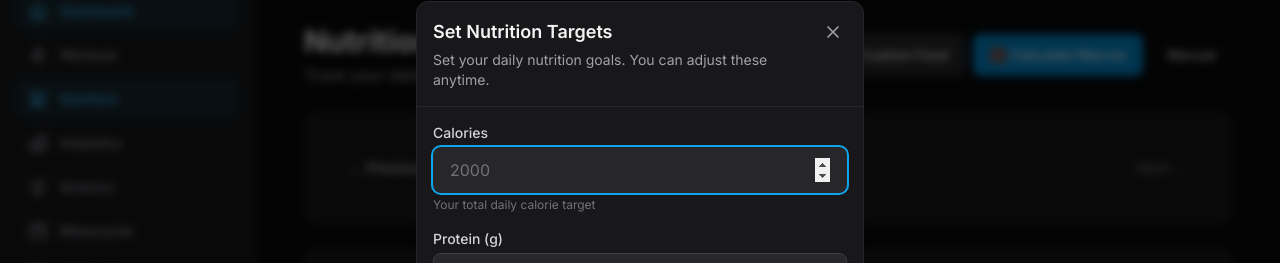
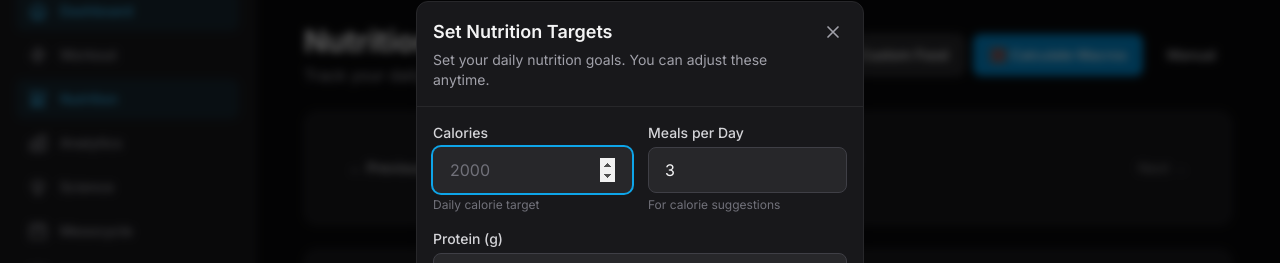
Before and after one commit to Joshfkon/workout-app, a Next.js app: page /dashboard/nutrition in a window 1280 px wide. Both pictures are taken after a click on the button "Manual". Shown: the part 89-352 px from the top of the page. Built offline with nearby package versions, Linux system fonts and the light colour scheme; no server answers.

Commit message:
Add remaining calories display and meals per day setting

```diff
--- a/app/(dashboard)/dashboard/nutrition/page.tsx
+++ b/app/(dashboard)/dashboard/nutrition/page.tsx
@@ -608,6 +608,7 @@ export default function NutritionPage() {
     protein: number;
     carbs: number;
     fat: number;
+    meals_per_day?: number;
   }) {
     const { data: { user } } = await supabase.auth.getUser();
     if (!user) return;
@@ -629,6 +630,7 @@ export default function NutritionPage() {
           protein: targets.protein,
           carbs: targets.carbs,
           fat: targets.fat,
+          meals_per_day: targets.meals_per_day || 3,
           updated_at: new Date().toISOString(),
         })
         .eq('user_id', user.id);
@@ -641,6 +643,7 @@ export default function NutritionPage() {
         protein: targets.protein,
         carbs: targets.carbs,
         fat: targets.fat,
+        meals_per_day: targets.meals_per_day || 3,
       });
       error = result.error;
     }
@@ -924,6 +927,69 @@ export default function NutritionPage() {
             </div>
           </div>
 
+          {/* Remaining Calories & Meal Suggestions */}
+          {nutritionTargets?.calories && (
+            <div className="mt-4 p-4 bg-surface-800/50 rounded-lg">
+              {(() => {
+                const remaining = (nutritionTargets.calories || 0) - dailyTotals.calories;
+                const mealsPerDay = nutritionTargets.meals_per_day || 3;
+
+                // Calculate which meals have been logged (have entries)
+                const mealsLogged = mealGroups.filter(m => m.entries.length > 0).length;
+                const mealsRemaining = Math.max(0, mealsPerDay - mealsLogged);
+
+                // Calculate suggested calories per remaining meal
+                const suggestedPerMeal = mealsRemaining > 0 ? Math.round(remaining / mealsRemaining) : 0;
+
+                // Find which meals are still empty (not snacks by default)
+                const emptyMeals = mealGroups
+                  .filter(m => m.entries.length === 0 && m.type !== 'snack')
+                  .map(m => m.label);
+
+                return (
+                  <div className="space-y-3">
+                    <div className="flex items-center justify-between">
+                      <div>
+                        <div className="text-sm text-surface-400">Calories Remaining</div>
+                        <div className={`text-2xl font-bold ${remaining >= 0 ? 'text-primary-400' : 'text-danger-400'}`}>
+                          {Math.round(remaining)} cal
+                        </div>
+                      </div>
+                      {remaining > 0 && mealsRemaining > 0 && (
+                        <div className="text-right">
+                          <div className="text-sm text-surface-400">
+                            Suggested per meal ({mealsRemaining} left)
+                          </div>
+                          <div className="text-xl font-semibold text-accent-400">
+                            ~{suggestedPerMeal} cal
+                          </div>
+                        </div>
+                      )}
+                    </div>
+
+                    {remaining > 0 && emptyMeals.length > 0 && (
+                      <p className="text-xs text-surface-500">
+                        Meals to log: {emptyMeals.join(', ')}
+                      </p>
+                    )}
+
+                    {remaining < 0 && (
+                      <p className="text-xs text-danger-400">
+                        You&apos;ve exceeded your daily target by {Math.abs(Math.round(remaining))} calories
+                      </p>
+                    )}
+
+                    {remaining > 0 && remaining < 100 && (
+                      <p className="text-xs text-success-400">
+                        Almost there! Just {Math.round(remaining)} calories to go 🎯
+                      </p>
+                    )}
+                  </div>
+                );
+              })()}
+            </div>
+          )}
+
           {!nutritionTargets && (
             <div className="p-4 bg-gradient-to-r from-primary-500/10 to-accent-500/10 border border-primary-500/20 rounded-lg">
               <div className="flex items-start gap-3">
--- a/components/nutrition/MacroCalculatorModal.tsx
+++ b/components/nutrition/MacroCalculatorModal.tsx
@@ -28,6 +28,7 @@ interface MacroCalculatorModalProps {
     protein: number;
     carbs: number;
     fat: number;
+    meals_per_day?: number;
   }) => Promise<void>;
   existingTargets?: {
     calories?: number;
--- a/components/nutrition/NutritionTargetsModal.tsx
+++ b/components/nutrition/NutritionTargetsModal.tsx
@@ -14,6 +14,7 @@ interface NutritionTargetsModalProps {
     protein: number;
     carbs: number;
     fat: number;
+    meals_per_day: number;
   }) => Promise<void>;
   existingTargets?: NutritionTargets;
 }
@@ -28,6 +29,7 @@ export function NutritionTargetsModal({
   const [protein, setProtein] = useState(existingTargets?.protein?.toString() || '');
   const [carbs, setCarbs] = useState(existingTargets?.carbs?.toString() || '');
   const [fat, setFat] = useState(existingTargets?.fat?.toString() || '');
+  const [mealsPerDay, setMealsPerDay] = useState(existingTargets?.meals_per_day?.toString() || '3');
   const [isSubmitting, setIsSubmitting] = useState(false);
   const [error, setError] = useState('');
 
@@ -39,6 +41,7 @@ export function NutritionTargetsModal({
     const proteinNum = parseFloat(protein);
     const carbsNum = parseFloat(carbs);
     const fatNum = parseFloat(fat);
+    const mealsNum = parseInt(mealsPerDay) || 3;
 
     if (!caloriesNum || caloriesNum <= 0) {
       setError('Please enter a valid calorie target');
@@ -57,6 +60,11 @@ export function NutritionTargetsModal({
 
     if (!fatNum || fatNum < 0) {
       setError('Please enter a valid fat target');
+      return;
+    }
+
+    if (mealsNum < 1 || mealsNum > 10) {
+      setError('Please enter a valid number of meals (1-10)');
       return;
     }
 
@@ -80,6 +88,7 @@ export function NutritionTargetsModal({
         protein: Math.round(proteinNum * 10) / 10,
         carbs: Math.round(carbsNum * 10) / 10,
         fat: Math.round(fatNum * 10) / 10,
+        meals_per_day: mealsNum,
       });
       onClose();
     } catch (err) {
@@ -105,6 +114,7 @@ export function NutritionTargetsModal({
             </div>
           )}
 
+          <div className="grid grid-cols-2 gap-4">
             <div>
               <label htmlFor="calories" className="block text-sm font-medium text-surface-300 mb-1">
                 Calories
@@ -120,8 +130,27 @@ export function NutritionTargetsModal({
                 autoFocus
               />
               <p className="mt-1 text-xs text-surface-500">
-              Your total daily calorie target
+                Daily calorie target
               </p>
+            </div>
+
+            <div>
+              <label htmlFor="meals" className="block text-sm font-medium text-surface-300 mb-1">
+                Meals per Day
+              </label>
+              <Input
+                id="meals"
+                type="number"
+                min="1"
+                max="10"
+                value={mealsPerDay}
+                onChange={(e) => setMealsPerDay(e.target.value)}
+                placeholder="3"
+              />
+              <p className="mt-1 text-xs text-surface-500">
+                For calorie suggestions
+              </p>
+            </div>
           </div>
 
           <div>
--- a/types/nutrition.ts
+++ b/types/nutrition.ts
@@ -86,6 +86,7 @@ export interface NutritionTargets {
   protein: number | null;
   carbs: number | null;
   fat: number | null;
+  meals_per_day: number | null;
   created_at: string;
   updated_at: string;
 }
```
Also changed, not shown: 1 other file (tests, documents, lock files or other folders). Lines whose indentation alone changed are shown as unchanged.
